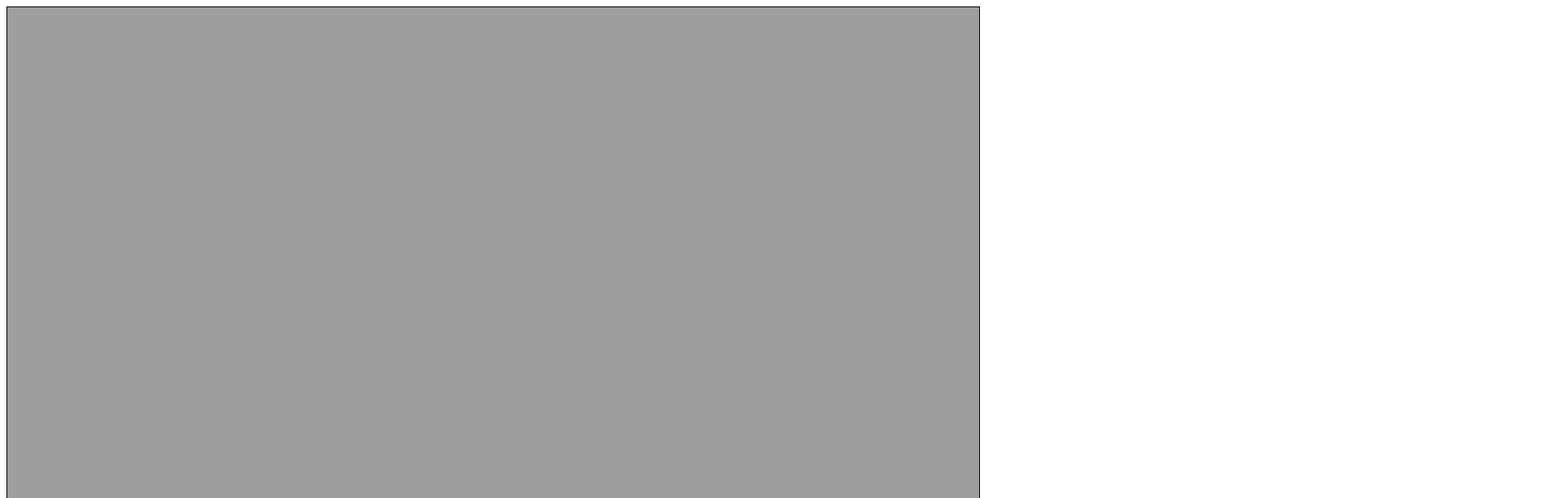
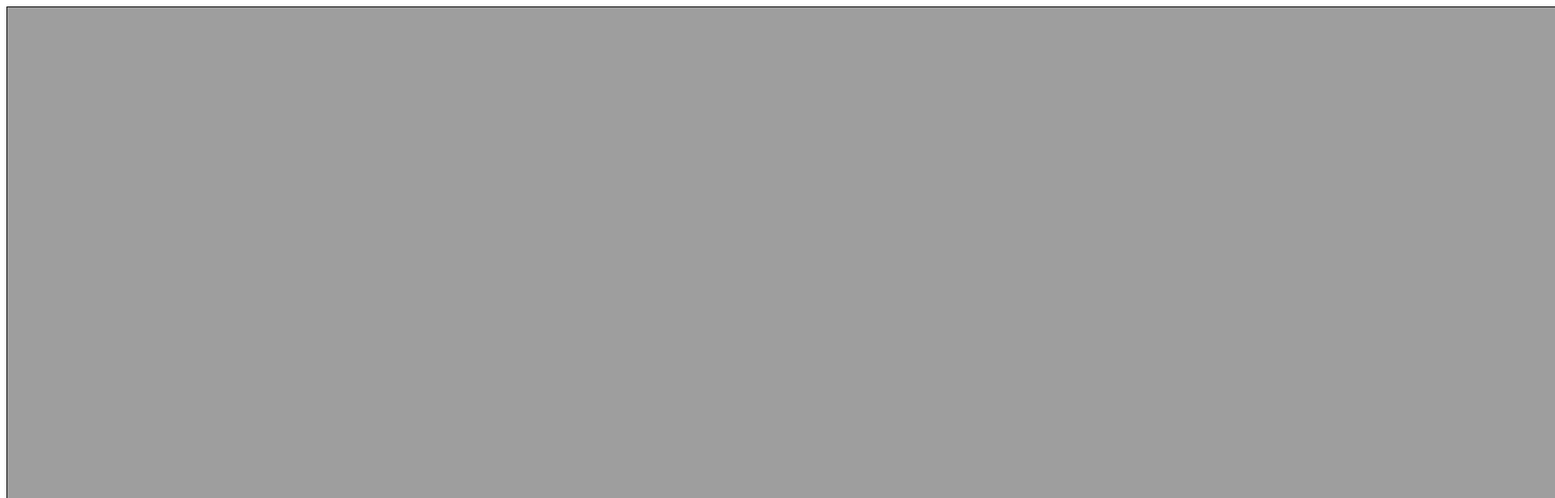
Before and after one commit to Velkostatkar/velkostatkar.github.io, a plain HTML site: page index.html in a window 1280 px wide. Shown: the top 616 px of the page at 81% size, 1920 px wide, since content can reach past the window. Drawn offline with Linux system fonts and the light colour scheme.

Commit message:
Update index.html

```diff
--- a/index.html
+++ b/index.html
@@ -9,7 +9,7 @@
   </head>
   <body>
     <div class="canvas-container">
-      <canvas id="canvas" width="1200" height="800"></canvas>
+      <canvas id="canvas" width="1980" height="1024"></canvas>
       <div class="canvas-tools">
         <button id="switch-layer-btn">Switch Layer</button>
         <button id="clear-canvas-btn">Clear Canvas</button>
```
